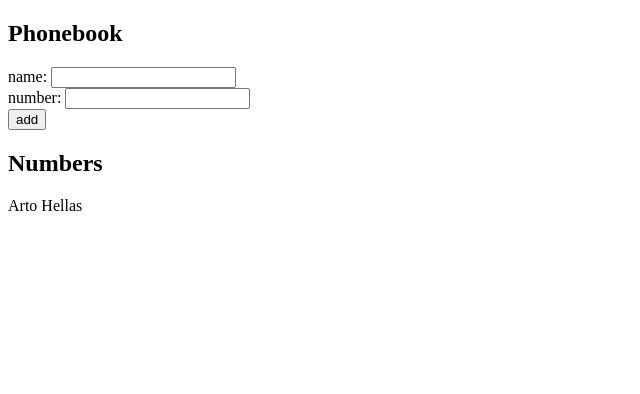
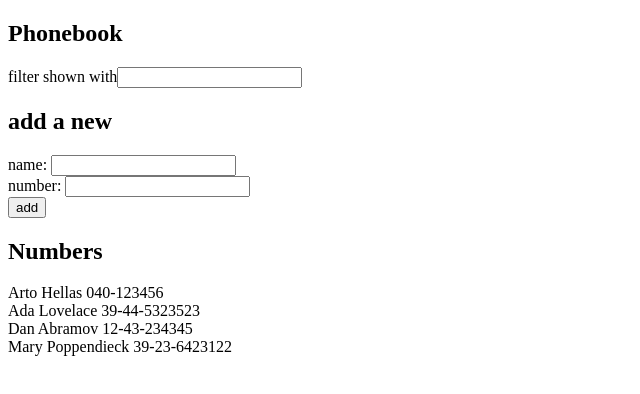
Before and after one commit to xrishdog/fullstackopen, a React (Vite) app in the folder part2/phonebook/: page / in a window 1280 px wide. Shown: the top 394 px of the page, without its empty margins (0-640 px from the left). Built offline with nearby package versions, Linux system fonts and the light colour scheme.

Commit message:
Implemented search functionality using .filter

```diff
--- a/part2/phonebook/src/App.jsx
+++ b/part2/phonebook/src/App.jsx
@@ -2,17 +2,28 @@ import { useState } from 'react'
 
 const App = () => {
   const [persons, setPersons] = useState([
-    { name: 'Arto Hellas', id: 'Arto Hellas' }
+    { name: 'Arto Hellas', phone: '040-123456', id: 0 },
+    { name: 'Ada Lovelace', phone: '39-44-5323523', id: 1 },
+    { name: 'Dan Abramov', phone: '12-43-234345', id: 2 },
+    { name: 'Mary Poppendieck', phone: '39-23-6423122', id: 3 }
   ])
+
   const [newName, setNewName] = useState('')
   const [newPhone, setNewPhone] = useState ('')
 
+  const [newFilter, setNewFilter] = useState('')
+
+  const infoToShow = newFilter === ''
+    ? persons
+    : persons.filter(person => person.name.toLowerCase().includes(newFilter))
+
+  //form submission and input event handlers
   const submitInfo = (event) => {
     event.preventDefault()
     const personObject = {
       name: newName,
       phone: newPhone,
-      id: newName
+      id: persons.length
     }
 
     const alreadyExists =
@@ -25,7 +36,6 @@ const App = () => {
     }
     setNewName('')
     setNewPhone('')
-    console.log('button clicked', event.target)
   }
 
   const handleNameChange = (event) => {
@@ -36,10 +46,18 @@ const App = () => {
     console.log(event.target.value)
     setNewPhone(event.target.value)
   }
+  const handleFilterChange = (event) => {
+    setNewFilter(event.target.value)
+  }
 
   return (
     <div>
       <h2>Phonebook</h2>
+      <div>
+        filter shown with<input value = {newFilter} onChange = {handleFilterChange}/>
+      </div>
+
+      <h2>add a new</h2>
       <form onSubmit = {submitInfo}>
         <div>
           name: <input value = {newName} onChange = {handleNameChange}/>
@@ -51,8 +69,9 @@ const App = () => {
           <button type="submit">add</button>
         </div>
       </form>
+
       <h2>Numbers</h2>
-      {persons.map(person => <div key = {person.id}>{person.name} {person.phone}</div>)}
+      {infoToShow.map(person => <div key = {person.id}>{person.name} {person.phone}</div>)}
     </div>
   )
 }
```
